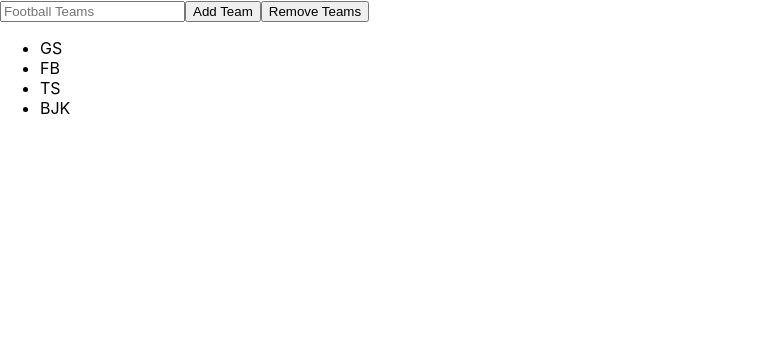
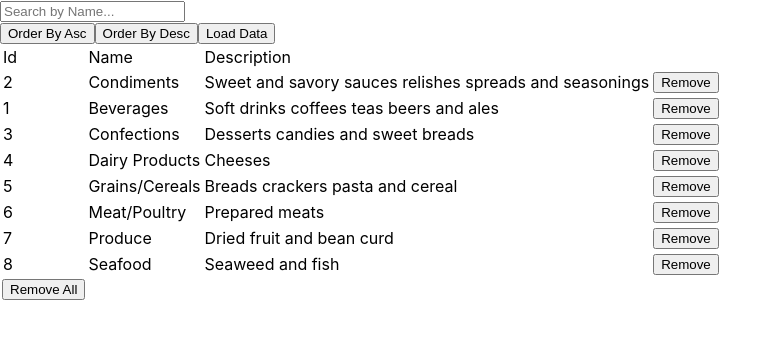
Before and after one commit to halilenesozdemir/React-SuppliersData-With-MUI, a React (Create React App) app: page / in a window 1280 px wide. Shown: the top 338 px of the page, without its empty margins (0-782 px from the left). Built offline with nearby package versions, Linux system fonts and the light colour scheme.

Commit message:
Basic CategoryTable example has completed.

```diff
--- a/src/App.js
+++ b/src/App.js
@@ -1,10 +1,7 @@
-import ArrayStateSample from './stateSample/ArrayStateSample';
-import InputStateSample from './stateSample/InputStateSample';
-import StateSample from './stateSample/StateSample';
-import StateSample2 from './stateSample/StateSample2';
+import CategoryTable from './stateSample/CategoryTable';
 
 function App() {
-  return <InputStateSample />;
+  return <CategoryTable />;
 }
 
 export default App;
--- /dev/null
+++ b/src/data/categories.js
@@ -0,0 +1,42 @@
+export let categories = [
+  {
+    id: 2,
+    description: 'Sweet and savory sauces relishes spreads and seasonings',
+    name: 'Condiments',
+  },
+  {
+    id: 1,
+    description: 'Soft drinks coffees teas beers and ales',
+    name: 'Beverages',
+  },
+  {
+    id: 3,
+    description: 'Desserts candies and sweet breads',
+    name: 'Confections',
+  },
+  {
+    id: 4,
+    description: 'Cheeses',
+    name: 'Dairy Products',
+  },
+  {
+    id: 5,
+    description: 'Breads crackers pasta and cereal',
+    name: 'Grains/Cereals',
+  },
+  {
+    id: 6,
+    description: 'Prepared meats',
+    name: 'Meat/Poultry',
+  },
+  {
+    id: 7,
+    description: 'Dried fruit and bean curd',
+    name: 'Produce',
+  },
+  {
+    id: 8,
+    description: 'Seaweed and fish',
+    name: 'Seafood',
+  },
+];
--- /dev/null
+++ b/src/stateSample/CategoryTable.js
@@ -0,0 +1,98 @@
+import React, { useState } from 'react';
+import { categories } from '../data/categories';
+
+const CategoryTable = () => {
+  const [categoryList, setCategoryList] = useState(categories);
+
+  const removeAll = () => {
+    setCategoryList([]);
+  };
+
+  const removeItem = id => {
+    let noDelete = categoryList.filter(q => q.id !== id);
+    setCategoryList(noDelete);
+  };
+
+  const orderByAsc = () => {
+    let sortedList = categoryList.sort((a, b) => {
+      let fa = a.name.toLowerCase(),
+        fb = b.name.toLowerCase();
+      if (fa < fb) {
+        return -1;
+      }
+      if (fa > fb) {
+        return 1;
+      }
+      return 0;
+    });
+    setCategoryList([...sortedList]);
+  };
+
+  const orderByDesc = () => {
+    let sortedList = categoryList.sort((a, b) => {
+      let fa = a.name.toLowerCase(),
+        fb = b.name.toLowerCase();
+      if (fa < fb) {
+        return 1;
+      }
+      if (fa > fb) {
+        return -1;
+      }
+      return 0;
+    });
+    setCategoryList([...sortedList]);
+  };
+
+  const loadData = () => {
+    setCategoryList(categories);
+  };
+
+  // Search işlemlerinde sabit bir datadan veriyi çekme mevzusu çok önemli...
+  const searchCategories = data => {
+    let searchText = data.toLowerCase().trim();
+    let newCategories = categories.filter(q => q.name.toLowerCase().includes(searchText));
+    setCategoryList(newCategories);
+  };
+
+  return (
+    <>
+      <div>
+        <input type='text' onChange={e => searchCategories(e.target.value)} placeholder='Search by Name...' />
+      </div>
+
+      <div>
+        <button onClick={() => orderByAsc()}>Order By Asc</button>
+        <button onClick={() => orderByDesc()}>Order By Desc</button>
+        <button onClick={() => loadData()}>Load Data</button>
+      </div>
+
+      <table>
+        <tbody>
+          <tr>
+            <td>Id</td>
+            <td>Name</td>
+            <td>Description</td>
+          </tr>
+          {categoryList &&
+            categoryList.map((item, index) => {
+              return (
+                <tr key={index}>
+                  <td>{item.id}</td>
+                  <td>{item.name}</td>
+                  <td>{item.description}</td>
+                  <td>
+                    <button onClick={() => removeItem(item.id)}>Remove</button>
+                  </td>
+                </tr>
+              );
+            })}
+        </tbody>
+        <div>
+          <button onClick={() => removeAll()}>Remove All</button>
+        </div>
+      </table>
+    </>
+  );
+};
+
+export default CategoryTable;
```
